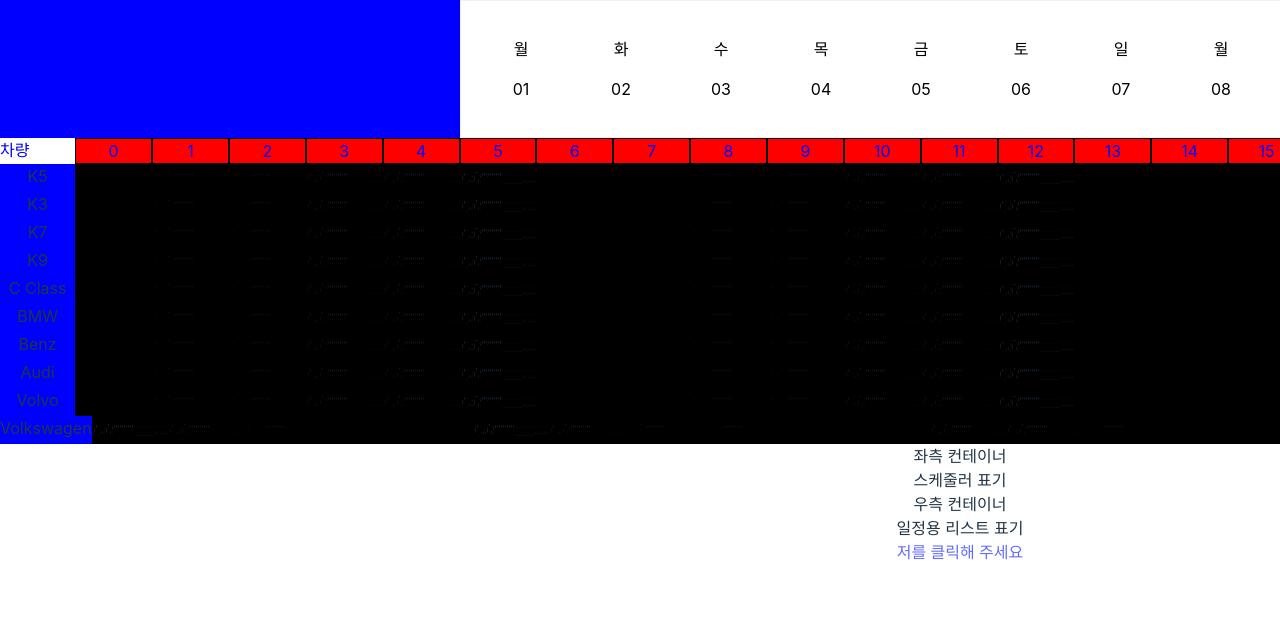
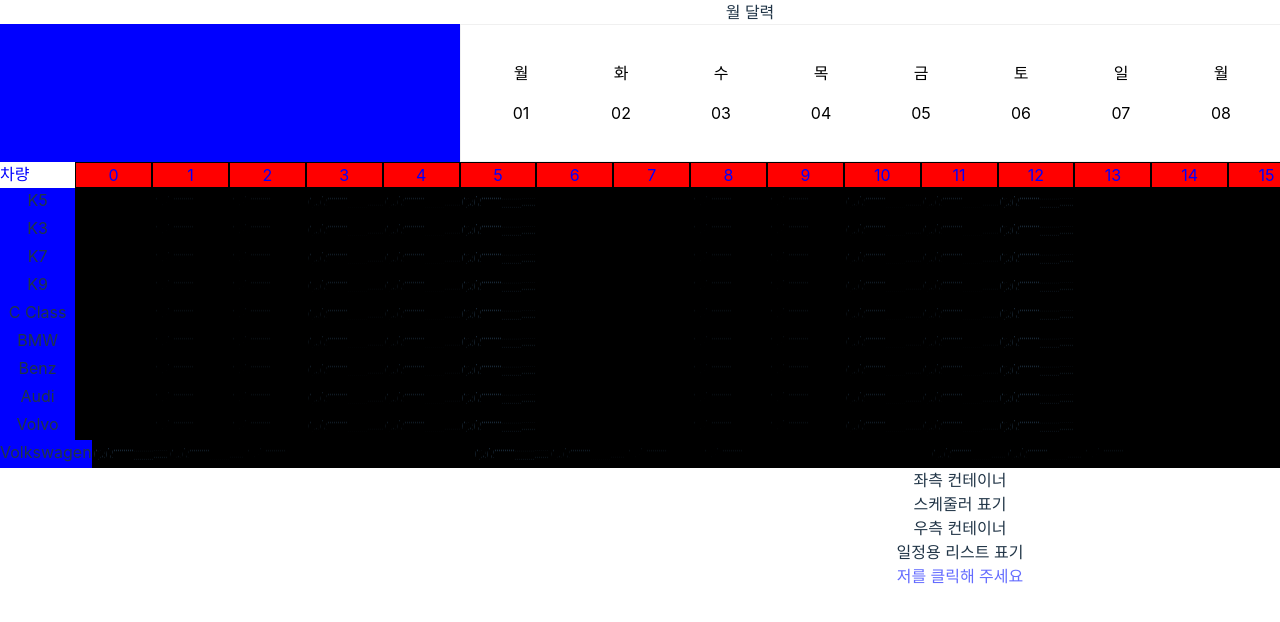
Before and after one commit to JayJHFE/React-Scheduler, a React (Vite) app in the folder PortFolio-vite/: page /scheduler in a window 1280 px wide. Shown: the top 622 px of the page. Built offline with nearby package versions, Linux system fonts and the light colour scheme.

Commit message:
스케줄러 UI수정

```diff
--- a/PortFolio-vite/src/page/scheduler/index.tsx
+++ b/PortFolio-vite/src/page/scheduler/index.tsx
@@ -9,7 +9,10 @@
   return (
     <>
       <S.Container>
-        <Calendar />
+        <div>
+          <div>월 달력</div>
+          <Calendar />
+        </div>
         <S.innerContainer>
           <div style={{ color: "blue", display: "flex", flexDirection: "row" }}>
             <div
```
